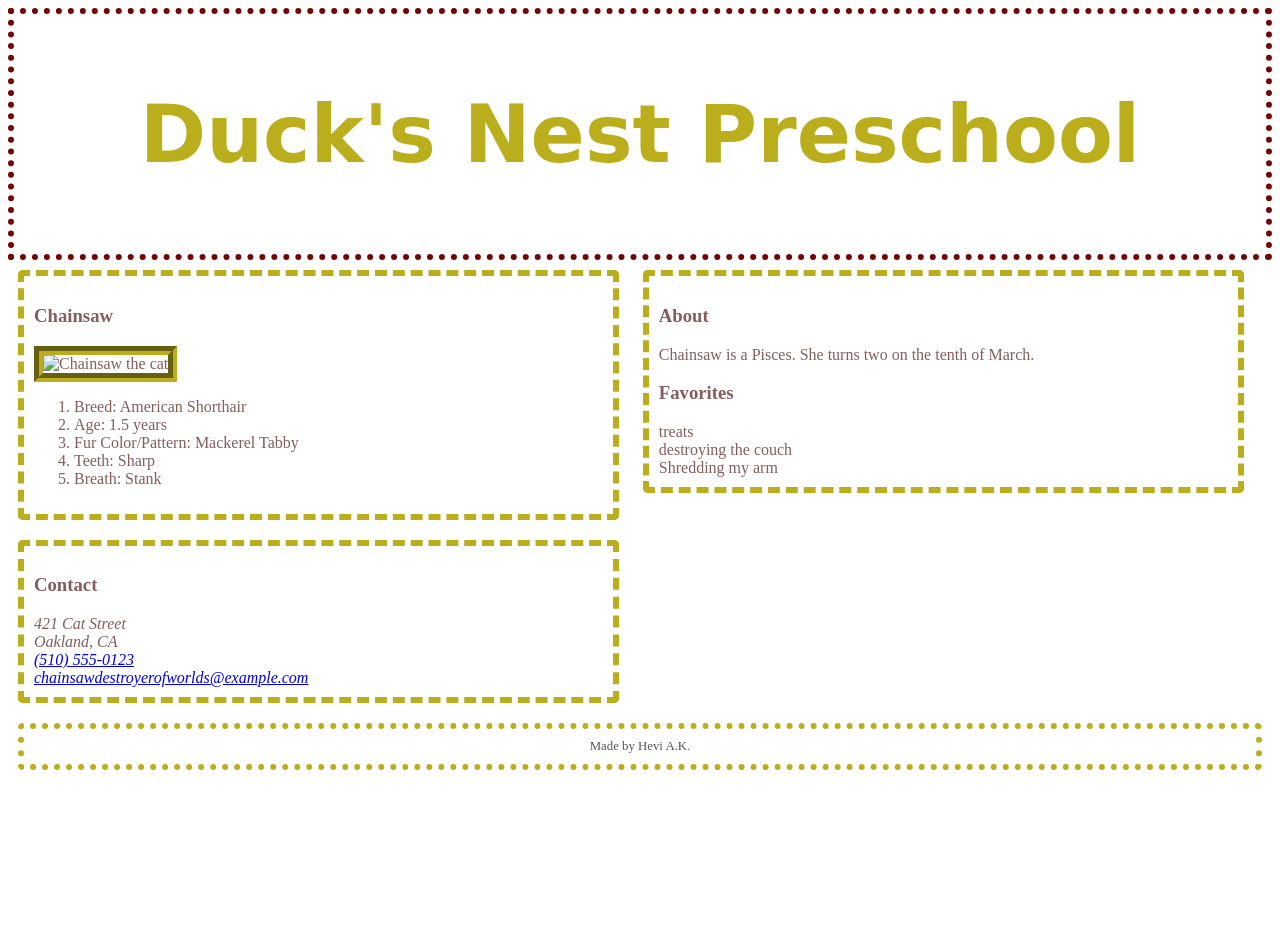
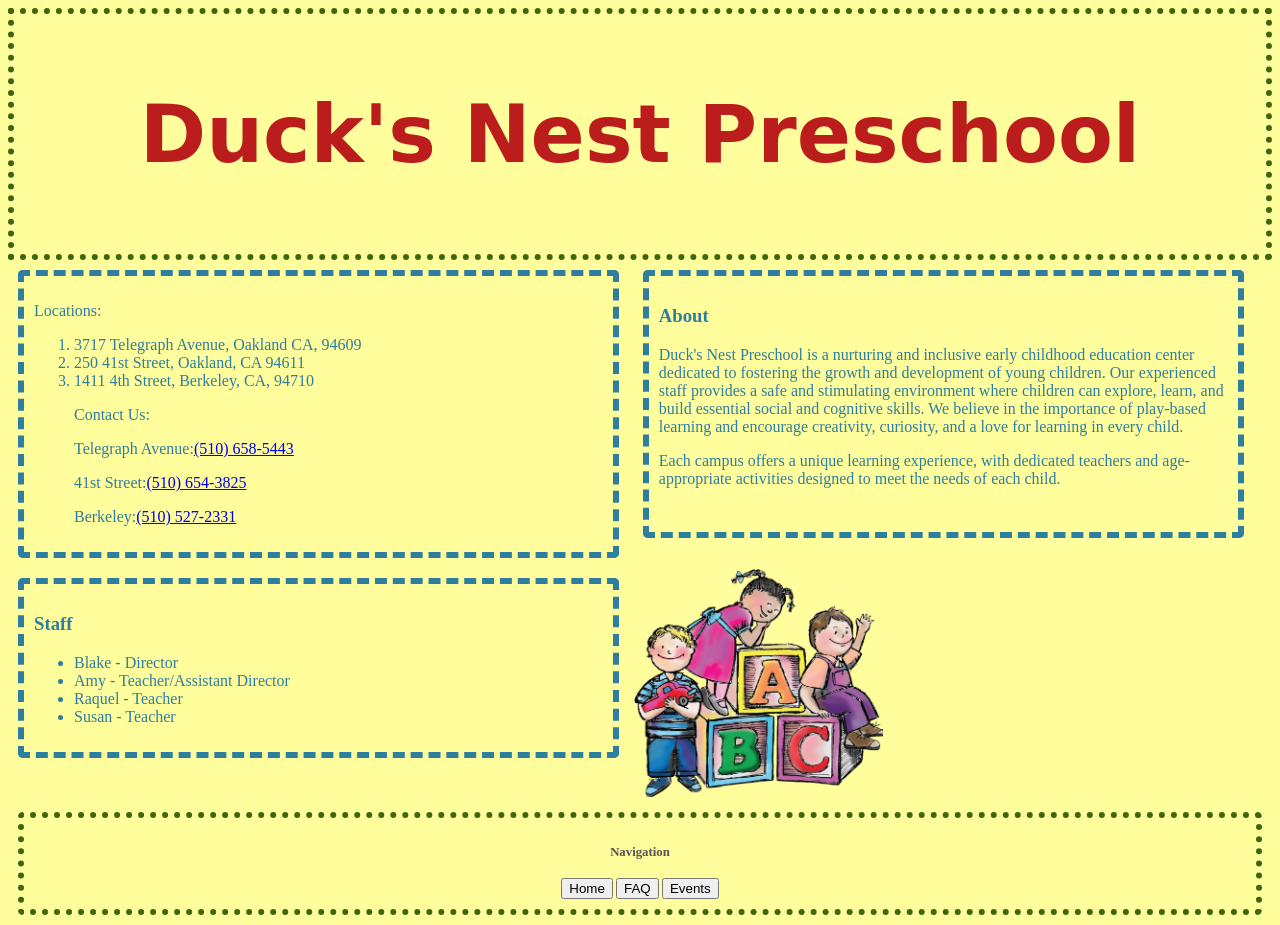
Before and after one commit to hk2009-cpu/CLIENTSITE, a plain HTML site: page index.html in a window 1280 px wide. Before the commit the page ends 800 px from the top, so only its background shows below. Drawn offline with Linux system fonts and the light colour scheme; a web font is replaced by a local one.

Commit message:
polished everything

```diff
--- a/index.html
+++ b/index.html
@@ -8,6 +8,8 @@
 <link rel="preconnect" href="https://fonts.gstatic.com" crossorigin>
 <link href="https://fonts.googleapis.com/css2?family=Molle:ital@1&display=swap" rel="stylesheet">
 <link rel="stylesheet" href="style.css">
+  <link rel="icon" type="image/x-icon" href="IMAGES/logo.png">
+
 </head>
 <body>
     <header>
@@ -16,42 +18,43 @@
 <main>
 
  <div class="card profile-card">
+   <p>Locations:</p>
+  <ol>
+    <li>3717 Telegraph Avenue, Oakland CA, 94609</li>
+    <li>250 41st Street, Oakland, CA 94611</li>
+    <li>1411 4th Street, Berkeley, CA, 94710</li>
+    <p>Contact Us:</p>
+    <p>Telegraph Avenue:<a href="tel:5106585443">(510) 658-5443</a></p>
+    <p>41st Street:<a href="tel:5106543825">(510) 654-3825</a></p>
+    <p>Berkeley:<a href="tel:5105272331">(510) 527-2331</a></p>
+  </ol>
 
-    <h3 class="subheading">Chainsaw</h3>
-<img src="IMAGES/chainsaw.jpeg" alt="Chainsaw the cat" width="90" height="90">
 
-  <ol>
-    <li>Breed: American Shorthair</li>
-    <li>Age: 1.5 years</li>
-    <li>Fur Color/Pattern: Mackerel Tabby</li>
-    <li>Teeth: Sharp</li>
-    <li>Breath: Stank</li>
-    </ol>
   </div>
 
   <div class="card about">
     <h3 class="subheading">About</h3>
-   <p>Chainsaw is a Pisces. She turns two on the tenth of March.</p>
-
-    <h3 class="subheading">Favorites</h3>
-   <div class="tag">treats</div>
-   <div class="tag">destroying the couch</div>
-   <div class="tag">Shredding my arm </div>
+    <p>Duck's Nest Preschool is a nurturing and inclusive early childhood education center dedicated to fostering the growth and development of young children. Our experienced staff provides a safe and stimulating environment where children can explore, learn, and build essential social and cognitive skills. We believe in the importance of play-based learning and encourage creativity, curiosity, and a love for learning in every child.</p>
+    <p>Each campus offers a unique learning experience, with dedicated teachers and age-appropriate activities designed to meet the needs of each child.</p>
+    <br>
   </div>
 
   <div class="card contact">
-    <h3 class="subheading">Contact</h3>
-   <address>
-  421 Cat Street<br>
-  Oakland, CA<br>
-  <a href="tel:5105550123">(510) 555-0123</a><br>
-  <a href="mailto:chainsawdestroyerofworlds@example.com">chainsawdestroyerofworlds@example.com</a>
-</address>
+    <h3 class="subheading">Staff</h3>
+   <ul>
+    <li>Blake - Director</li>
+    <li>Amy - Teacher/Assistant Director</li>
+    <li>Raquel - Teacher</li>
+    <li>Susan - Teacher</li>
 
   </div>
-
+<img src="IMAGES/preschool-clip-art-3-removebg-preview.png" alt="Duck's Nest Preschool" width="250">
 </main>
-
-    <footer>Made by Hevi A.K.</footer>
+    <footer>
+      <h4>Navigation</h4>
+      <button onclick="window.location.href='index.html'">Home</button>
+      <button onclick="window.location.href='page1.html'">FAQ</button>
+      <button onclick="window.location.href='page2.html'">Events</button>
+    </footer>
 </body>
 </html>
--- a/style.css
+++ b/style.css
@@ -1,27 +1,50 @@
+body {
+  background-color:#fffd9c
+}
 
 
 header {
     font-family: "Molle", cursive;
     text-align: center;
     font-size: 40px;
-      color: #bbae1d;
+      color: #bb1d1d;
   text-align: center;
   padding: 20px;
   border-width: 6px;
   border-style:dotted;
-  border-color: #740505;
+  border-color: #3e670b;
 }
 .card {
-  color: #845d5d;
-  display: inline-block;
+  color: #2e7ea0;
+  display:inline-block;
   vertical-align: top;
   width: 45%;
   text-align: left;
-  border: 6px solid #bbae1d;
+  border: 6px solid #2e7ea0;
   border-style: dashed;
   border-radius: 5px;
   padding: 10px;
   margin: 10px;
+}
+
+.faq-layout {
+  display: flex;
+  align-items: center;
+  justify-content: center;
+  gap: 16px;
+}
+
+.faq-layout .faq-blocks {
+  width: clamp(72px, 16vw, 180px);
+  height: auto;
+}
+
+.faq-card {
+  display: block;
+  flex: 1 1 0;
+  width: auto;
+  max-width: 700px;
+  margin: 10px 0;
 }
 
 .madeby {
@@ -29,25 +52,21 @@ header {
   text-align: center;
   font-size: 0.8em;
   color: #555;
-  border: 6px solid #bbae1d;
+  border: 6px solid #3e670b;
   border-style: double;
   border-radius: 5px;
   padding: 10px;
   margin: 10px
 }
 
-img {
-    border-style: groove;
-  border-width: 9px;
-  border-color:#bbae1d;
-}
+
 
 
 footer {
   color: #555;
   text-align: center;
   font-size: 0.8em;
-  border: 6px solid #bbae1d;
+  border: 6px solid #3e670b;
   border-style: dotted;
   border-radius: 5px;
   padding: 10px;
```
Also changed, not shown: page1.html (added, +45 -0 lines), page2.html (added, +40 -0 lines), IMAGES/abc-alphabet-blocks-9650152-removebg-preview.png (added), IMAGES/logo.png (added), IMAGES/preschool-clip-art-3-removebg-preview.png (added).
